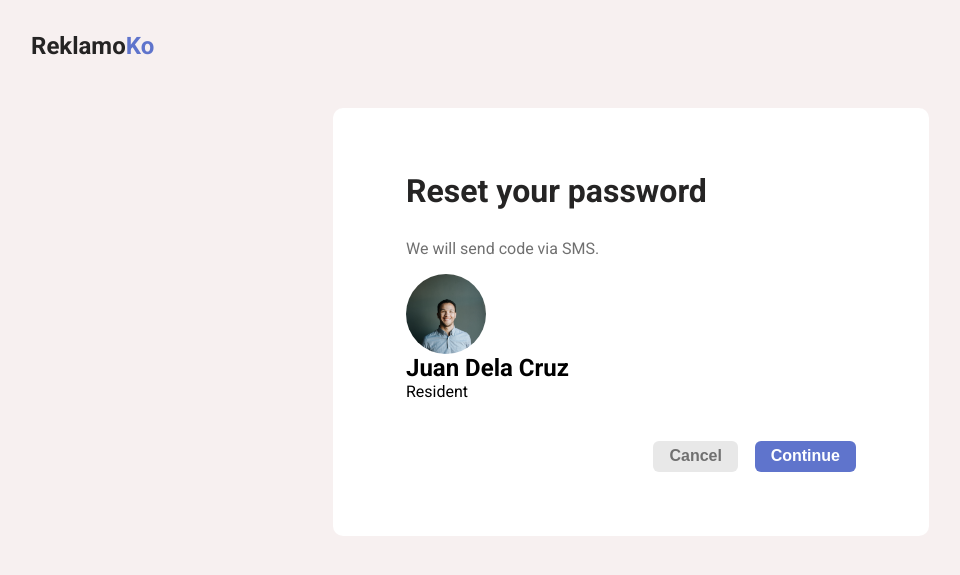
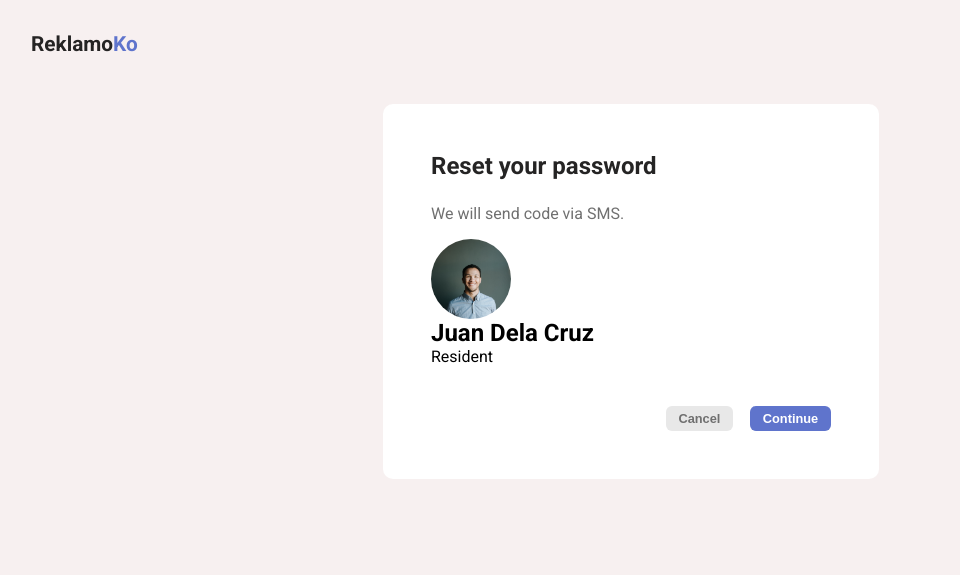
Before and after one commit to arsi21/ReklamoKo, a PHP site: page /_reset_your_pass.html in a window 1280 px wide. Shown: the top 575 px of the page, without its empty margins (9-969 px from the left). Run offline with PHP 8.4, Linux system fonts and the light colour scheme.

Commit message:
add some style in reset_your_pass page

```diff
--- a/src/_reset_your_pass.html
+++ b/src/_reset_your_pass.html
@@ -22,11 +22,18 @@
                 <form class="pri-form" action="">
                     <h1 class="home-title">Reset your password</h1>
                     <p class="paragraph-helper">We will send code via SMS.</p>
-                    <div class="img-reset-your-pass">
-                        <img src="assets/residentProfSample.jpg" alt="">
+
+                    <div class="home-account-container">
+                        <div class="img-reset-your-pass">
+                            <img src="assets/residentProfSample.jpg" alt="">
+                        </div>
+
+                        <div class="home-account">
+                            <h2 class="account__name">Juan Dela Cruz</h2>
+                            <p class="account__pos">Resident</p>
+                        </div>
                     </div>
-                    <h2>Juan Dela Cruz</h2>
-                    <p>Resident</p>
+
                     <div class="container-home-btn">
                         <input class="cancel-button" type="submit" value="Cancel">
                         <input class="sec-button" type="submit" value="Continue">
--- a/src/css/style.css
+++ b/src/css/style.css
@@ -25,7 +25,7 @@ body {
 
 .home-logo a {
   font-weight: 700;
-  font-size: 1.5rem;
+  font-size: 1.3rem;
   color: #252424;
 }
 .home-logo a .logo-span {
@@ -33,14 +33,14 @@ body {
 }
 
 .home-title {
-  font-size: clamp(1.8rem, 3vw, 2rem);
+  font-size: 1.5rem;
   font-weight: 700;
   color: #252424;
 }
 
 .home-sec-title {
   font-weight: 400;
-  font-size: clamp(1.3rem, 3vw, 1.4rem);
+  font-size: 1.2rem;
 }
 
 .font-reg-sec {
@@ -51,16 +51,23 @@ body {
 .home-card-background {
   margin: 1rem;
 }
-
-.home-card-form-container {
+.home-card-background .home-card {
+  padding-top: 3em;
+  background-color: white;
+}
+.home-card-background .home-card .home-card-form-container {
+  max-width: 400px;
   margin-inline: auto;
+}
+.home-card-background .home-card .card-left-col {
+  max-width: 300px;
 }
 
 .home-title {
-  margin-bottom: 0.9em;
+  margin-bottom: 1em;
 }
 
-.input-lbl {
+.home-input-lbl {
   display: block;
   margin-bottom: 0.6rem;
   margin-top: 1rem;
@@ -80,18 +87,33 @@ body {
 
 @media (min-width: 38em) {
   .home-card-background {
+    background-color: #f7f0f0;
     margin-top: 2rem;
   }
 
   .home-card {
+    padding: 3rem;
+    border-radius: 10px;
     margin-top: 3em;
     margin-inline: auto;
+  }
+
+  .home-card-with-img {
+    max-width: calc(300px + 6em);
+  }
+
+  .home-card-no-img {
+    max-width: calc(400px + 6em);
   }
 }
 @media (min-width: 63em) {
   .home-wrapper {
     max-width: 1200px;
     margin-inline: auto;
+  }
+
+  .home-card-with-img {
+    max-width: 750px;
   }
 }
 .form-img {
@@ -156,7 +164,7 @@ input[type=submit].home-pri-button:hover {
 }
 
 input[type=submit].sec-button {
-  font-size: clamp(0.8rem, 5vw, 1rem);
+  font-size: 0.8rem;
   font-weight: 700;
   padding-block: 0.4em;
   padding-inline: 1em;
@@ -170,7 +178,7 @@ input[type=submit].sec-button:hover {
 }
 
 input[type=submit].cancel-button {
-  font-size: clamp(0.8rem, 5vw, 1rem);
+  font-size: 0.8rem;
   font-weight: 700;
   padding-block: 0.4em;
   padding-inline: 1em;
@@ -274,46 +221,10 @@ a:hover {
   font-weight: 700;
 }
 
-label.input-lbl {
-  font-size: clamp(1rem, 5vw, 1.2rem);
+.home-input-lbl {
+  font-size: 1rem;
 }
 
-.home-card {
-  padding-top: 3em;
-  background-color: white;
-}
-
-.card-left-col {
-  max-width: 350px;
-}
-
-.home-card-form-container {
-  max-width: 450px;
-}
-
-@media (min-width: 38em) {
-  .home-card-background {
-    background-color: #f7f0f0;
-  }
-
-  .home-card {
-    padding: clamp(3rem, 8vw, 4rem);
-    border-radius: 10px;
-  }
-
-  .home-card-with-img {
-    max-width: calc(350px + 6em);
-  }
-
-  .home-card-no-img {
-    max-width: calc(500px + 6em);
-  }
-}
-@media (min-width: 63em) {
-  .home-card-with-img {
-    max-width: 950px;
-  }
-}
 .paragraph-helper {
   color: #707070;
 }
--- a/src/sass/abstracts/_variables.scss
+++ b/src/sass/abstracts/_variables.scss
@@ -5,7 +5,7 @@ $fw-700: 700;
 //font size
 $fs-small: 0.8rem;
 $fs-regular: 1rem;
-$fs-medium: clamp(1rem, 5vw, 1.2rem);
+$fs-medium: 1.2rem;
 
 //color for background
 $clr-accent: rgb(95, 116, 204);
--- a/src/sass/base/_typography.scss
+++ b/src/sass/base/_typography.scss
@@ -29,7 +29,7 @@ body {
 
 .home-sec-title {
     font-weight: variables.$fw-400;
-    font-size: clamp(1.3rem, 3vw, 1.4rem);
+    font-size: variables.$fs-medium;
 }
 
 .font-reg-sec {
--- a/src/sass/components/_buttons.scss
+++ b/src/sass/components/_buttons.scss
@@ -3,7 +3,7 @@
 input[type=submit].home-pri-button {
     font-size: variables.$fs-regular;
     font-weight: variables.$fw-700;
-    padding-block: 0.9em;
+    padding-block: 0.7em;
     width: 100%;
     color: variables.$clr-light;
     background-color: variables.$clr-accent;
--- a/src/sass/components/_img.scss
+++ /dev/null
@@ -1,12 +0,0 @@
-.img-reset-your-pass {
-    position: relative;
-    width: 80px;
-    height: 80px;
-    overflow: hidden;
-    border-radius: 50%;
-
-    img {
-        width: 100%;
-        height: auto;
-    }
-}
--- a/src/sass/pages/_landing.scss
+++ b/src/sass/pages/_landing.scss
@@ -103,7 +103,7 @@ nav.menu-btn {
             text-decoration: none;
             display: block;
             padding: 0.5em;
-            font-size: variables.$fs-regular;
+            font-size: variables.$fs-medium;
             text-align: right;
 
             &:hover {
--- /dev/null
+++ b/src/sass/pages/_reset_your_pass.scss
@@ -0,0 +1,33 @@
+@use '../abstracts/variables';
+
+.img-reset-your-pass {
+    position: relative;
+    width: 80px;
+    height: 80px;
+    overflow: hidden;
+    border-radius: 50%;
+
+    img {
+        width: 100%;
+        height: auto;
+    }
+}
+
+.home-account-container {
+    display: flex;
+
+    .home-account {
+        margin-block: auto;
+        margin-left: 1.5rem;
+
+        h2.account__name {
+            font-size: variables.$fs-medium;
+            font-weight: variables.$fw-400;
+            margin-bottom: 0.3rem;
+        }
+
+        p.account__pos {
+            color: variables.$clr-font-light;
+        }
+    }
+}
--- a/src/sass/pages/_signup.scss
+++ b/src/sass/pages/_signup.scss
@@ -37,7 +37,7 @@
     left: 0;
     height: 25px;
     width: 25px;
-    background-color: #eee;
+    background-color: rgb(213, 213, 213);
 }
 
 
--- a/src/sass/style.scss
+++ b/src/sass/style.scss
@@ -15,11 +15,11 @@
 @forward "components/link";
 @forward "components/label";
 @forward "components/paragraph";
-@forward "components/img";
 
 @forward "pages/landing";
 @forward "pages/login";
 @forward "pages/signup";
+@forward "pages/reset_your_pass";
 
 @forward "themes/admin";
 @forward "themes/resident";
```
Also changed, not shown: other parts of src/css/style.css (+86 -87 lines).
